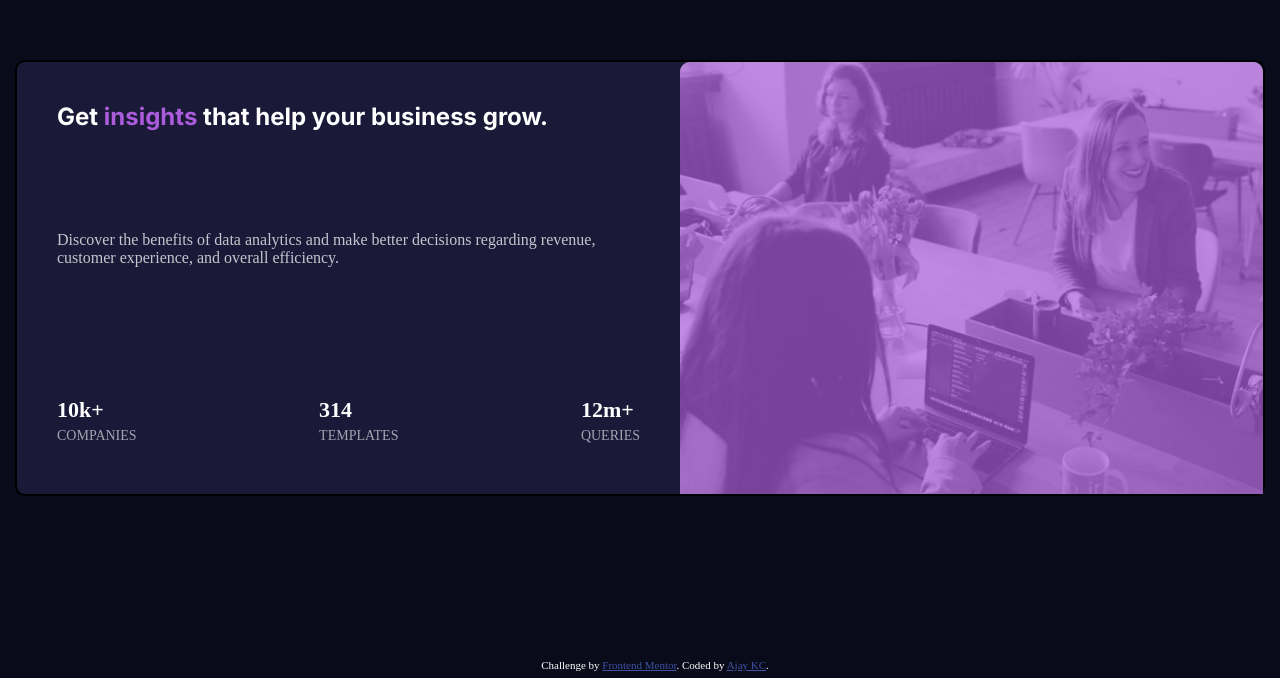
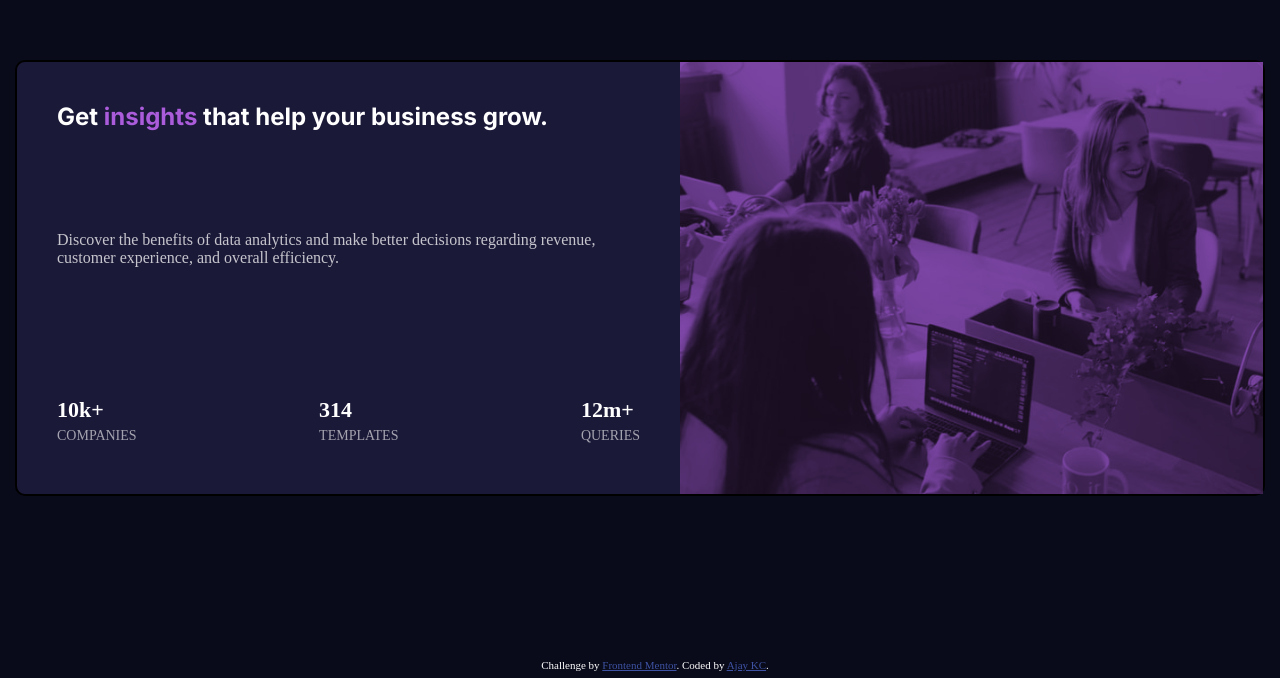
Before and after one commit to ajay117/stats-preview-card-component-main, a plain HTML site: page index.html in a window 1280 px wide. Shown: the part 122-800 px from the top of the page. Drawn offline with Linux system fonts and the light colour scheme.

Commit message:
Change blend mode of image

```diff
--- a/index.css
+++ b/index.css
@@ -14,14 +14,6 @@ body {
   background-color: hsl(233, 47%, 7%);
   padding: 50px 15px;
   position: absolute;
-}
-
-.img__foreground {
-  position: absolute;
-  width: 100%;
-  height: 100%;
-  background-color: hsl(277, 64%, 61%, 0.7);
-  border-radius: 10px 10px 0 0;
 }
 
 h2 {
@@ -48,13 +40,15 @@ h3 {
 }
 
 .img__container {
-  position: relative;
+  background-color: hsl(277, 64%, 61%, 0.7);
 }
 
 .img {
   width: 100%;
   min-height: 100%;
   border-radius: 10px 10px 0 0;
+  mix-blend-mode: multiply;
+  opacity: 82%;
 }
 
 .info {
--- a/index.html
+++ b/index.html
@@ -18,7 +18,6 @@
   <body>
     <main class="container">
       <section class="img__container">
-        <div class="img__foreground"></div>
         <img class="img" src="./images/image-header-mobile.jpg" alt="" />
       </section>
 
```
